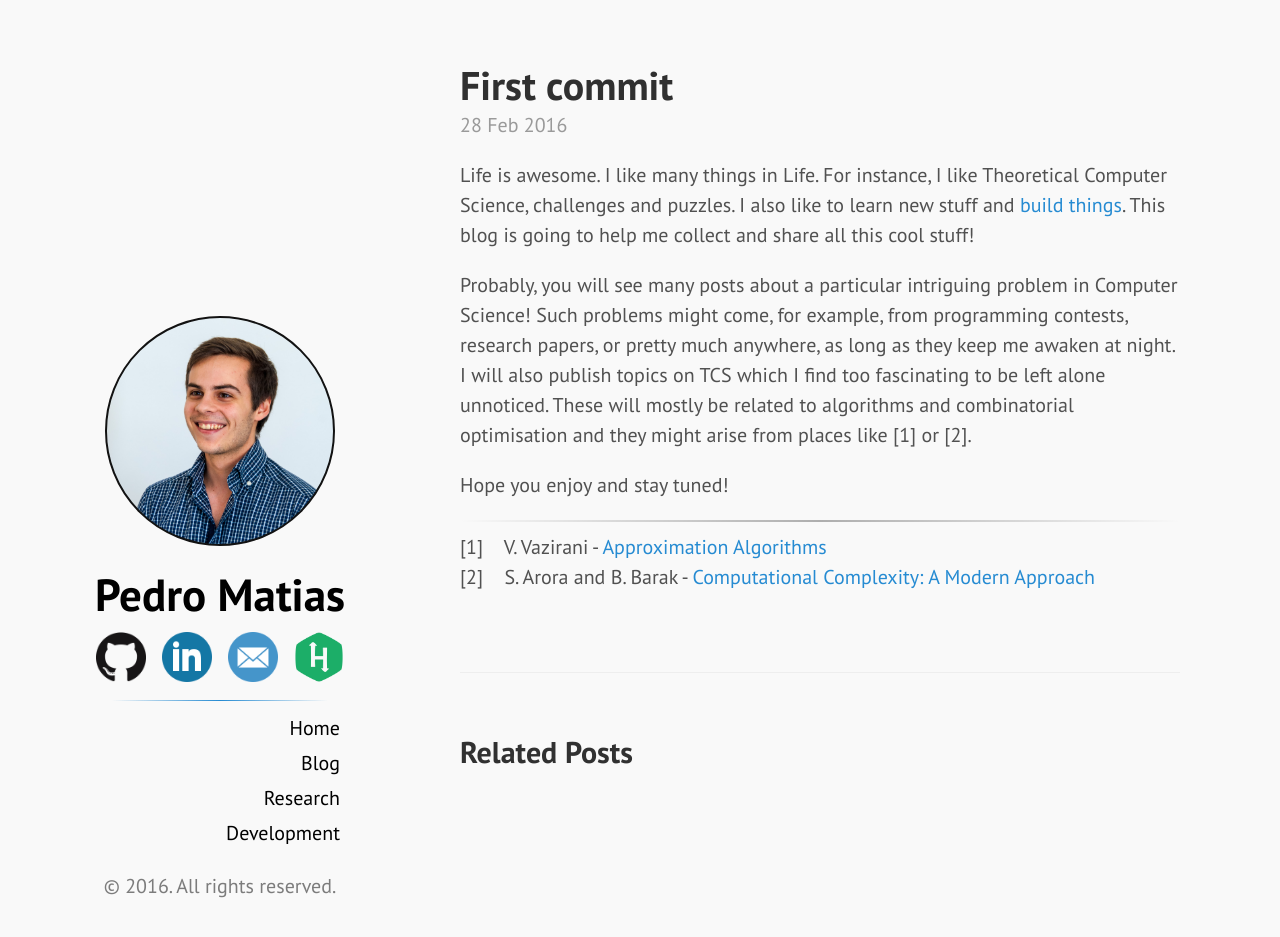
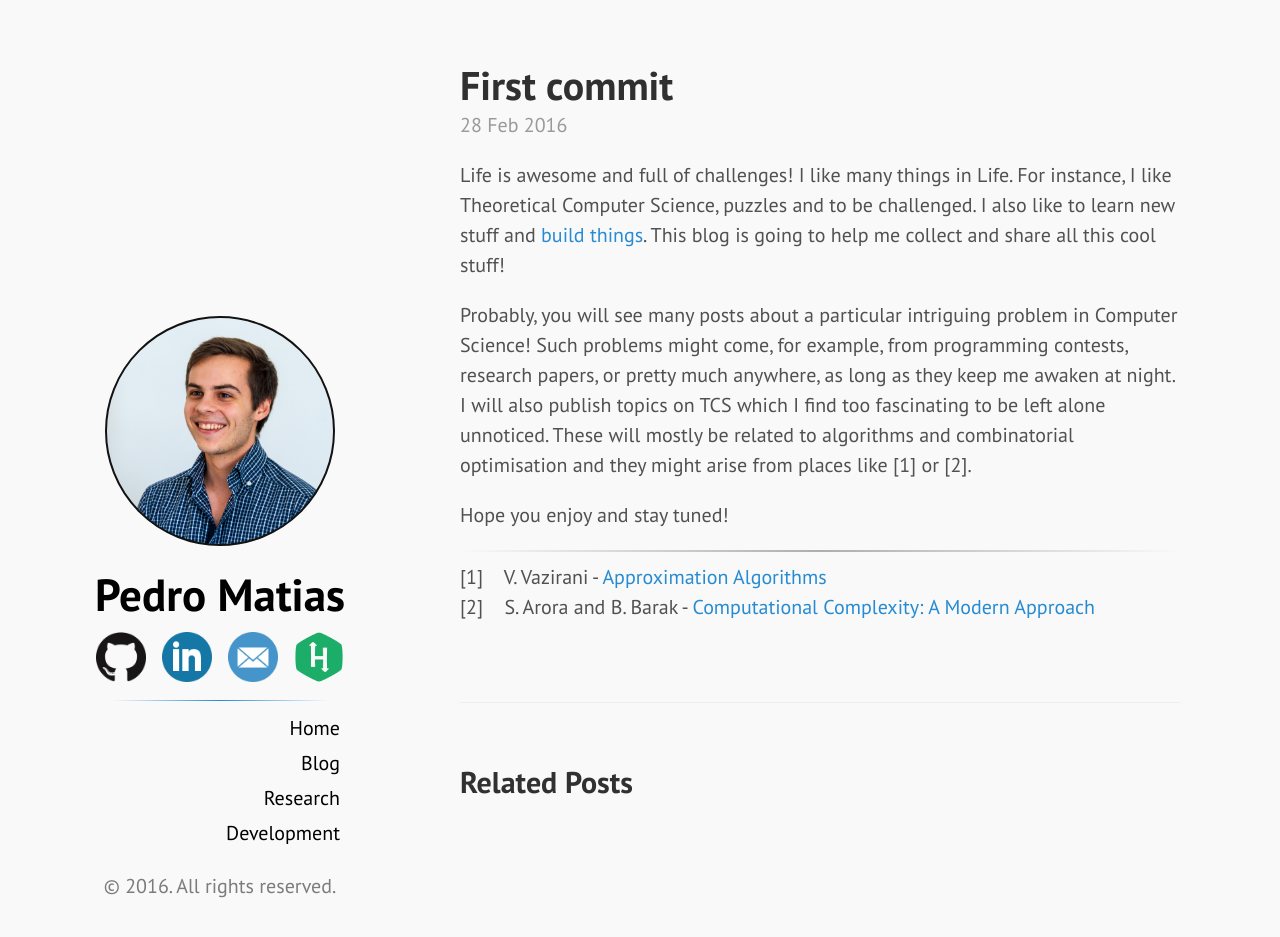
Before and after one commit to zydeon/zydeon.github.io, a Jekyll site: the page built from _posts/2016-02-28-first-commit.md, in a window 1280 px wide and 941 px high. Shown: the top 937 px of the window. Built offline with Jekyll 4.4.1, drawn with Linux system fonts in a browser that asks for light colours; nearby versions of some CDN libraries.

Commit message:
updated first post

```diff
--- a/_posts/2016-02-28-first-commit.md
+++ b/_posts/2016-02-28-first-commit.md
@@ -4,7 +4,7 @@ title: First commit
 published: true
 ---
 
-Life is awesome. I like many things in Life. For instance, I like Theoretical Computer Science, challenges and puzzles. I also like to learn new stuff and [build things]({{ site.github }}). This blog is going to help me collect and share all this cool stuff!
+Life is awesome and full of challenges! I like many things in Life. For instance, I like Theoretical Computer Science, puzzles and to be challenged. I also like to learn new stuff and [build things](/development). This blog is going to help me collect and share all this cool stuff!
 
 Probably, you will see many posts about a particular intriguing problem in Computer Science! Such problems might come, for example, from programming contests, research papers, or pretty much anywhere, as long as they keep me awaken at night. I will also publish topics on TCS which I find too fascinating to be left alone unnoticed. These will mostly be related to algorithms and combinatorial optimisation and they might arise from places like [1] or [2].
 
```
